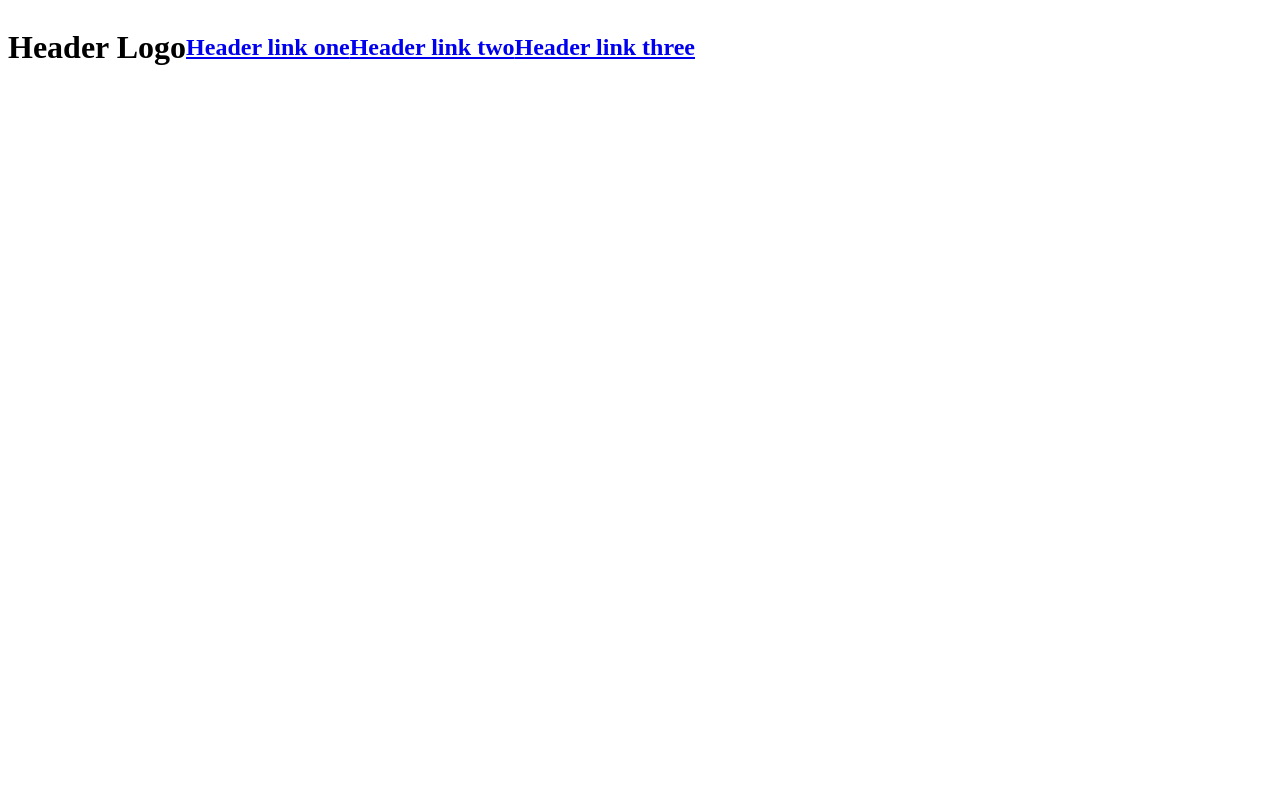
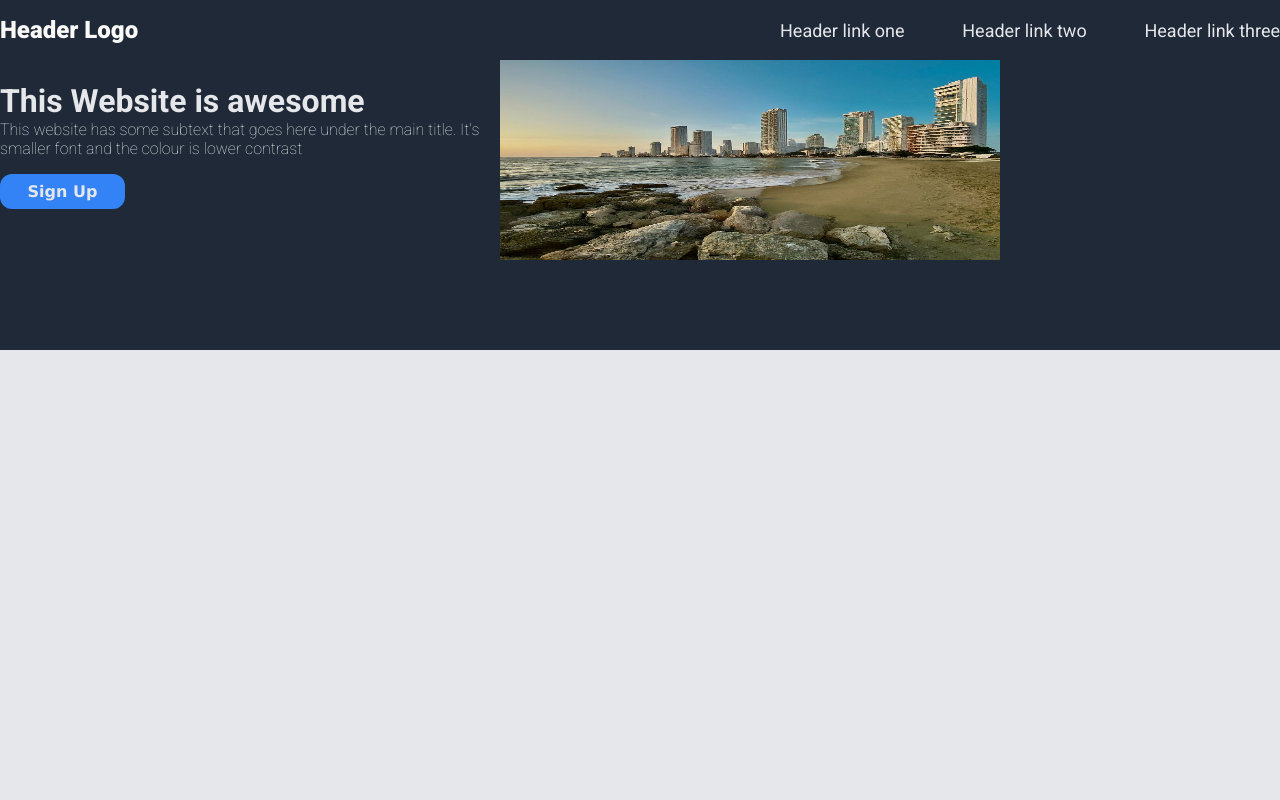
Before and after one commit to Jairo411/Odin-Project-Landing-Page, a plain HTML site: page index.html in a window 1280 px wide. Shown: the top 800 px of the page. Drawn offline with Linux system fonts and the light colour scheme; a web font is replaced by a local one.

Commit message:
Almost Finished building Top Half
Almost finished building top half of my landing page,
added an image, added a button and orginized my flex items as
best as I could in there containers.

```diff
--- a/index.html
+++ b/index.html
@@ -3,7 +3,7 @@
 
 <head lang="en">
     <title>Landing Page</title>
-    <link rel="stylesheet" href="style/style.css">
+    <link rel="stylesheet" href="resources/style.css">
     <meta charset="UTF-8">
     <meta name="author" content="Jairo Alberto Morelli Santamaria">
     <meta name="viewport" content="width=device-width, initial-scale=1.0">
@@ -12,10 +12,22 @@
 <body>
     <div class="topBack">
         <div class="topBar">
-            <h1>Header Logo</h1>
-            <h2><a href="#">Header link one</a></h2>
-            <h2><a href="#">Header link two</a></h2>
-            <h2><a href="#">Header link three</a></h2>
+            <h1 class="main-Logo">Header Logo</h1>
+            <div class="sideBar">
+                <h2 class="mini-link"><a href="#">Header link one</a></h2>
+                <h2 class="mini-link"><a href="#">Header link two</a></h2>
+                <h2 class="mini-link"><a href="#">Header link three</a></h2>
+            </div>
+        </div>
+        <div class="information Display">
+            <div class="signup-info">
+                <h1 class ="information Title">This Website is awesome</h1>
+                <p class ="information Para"> This website has some subtext that goes here under the main title. It's smaller font and the
+                    colour is lower contrast</p>
+                <button>Sign Up</button>
+            </div>
+            <img src="resources/bocagrande.jpeg" alt="Boca grande a neighbourhood in colombia" width="500" height="200">
+
         </div>
     </div>
     <div class="midBack">
--- /dev/null
+++ b/resources/font-file.css
@@ -0,0 +1 @@
+@import url('https://fonts.googleapis.com/css2?family=Danfo&family=Poetsen+One&family=Roboto:ital,wght@0,100;0,300;0,400;0,500;0,700;0,900;1,100;1,300;1,400;1,500;1,700;1,900&display=swap');
--- /dev/null
+++ b/resources/style.css
@@ -0,0 +1,104 @@
+@import url('https://fonts.googleapis.com/css2?family=Danfo&family=Poetsen+One&family=Roboto:ital,wght@0,100;0,300;0,400;0,500;0,700;0,900;1,100;1,300;1,400;1,500;1,700;1,900&display=swap');
+body{
+    display:flex;
+    flex-basis: 600px;
+    padding:0px;
+    margin:0px;
+    flex-direction: column;
+    font-family: "Roboto";
+    font-weight:  100;
+    font-style: normal;
+}
+.topBack
+{
+    flex-basis: 350px;
+    background-color: #1F2937;
+}
+.topBar
+{
+    display: flex;
+    align-items: center;
+    justify-content: space-between;
+    background-color: #1F2937;
+}
+
+.sideBar
+{
+    display: flex;
+    flex-basis: 500px;
+    align-items: center;
+    justify-content: space-between;
+}
+
+.topBack .topBar .main-Logo
+{
+    color: #F9FAF8;
+    font-size: 24px;
+    font-weight: 900;
+}
+
+a{
+    text-decoration: none;
+    text-decoration-line: none;
+    color:#E5E7EB;
+    font-size: 18px;
+    font-weight: 400;
+}
+
+/* In order to make the button more rounded
+    used the border-radius property in order to do so.
+*/
+
+/* Should look into maintaining some sort of standard button circle size
+    while also being able to be used in context will flexbox, so that it
+    adjust coordingly towards the changing of the viewport of the browser.*/
+
+button{
+    background-color: #3382F6;
+    color:#E5E7EB;
+    border-radius: 12px;
+    border:none;
+    width: 125px;
+    height:35px;
+    font-size: 16px;
+    font-family: 'Lucida Sans', 'Lucida Sans Regular', 'Lucida Grande', 'Lucida Sans Unicode', Geneva, Verdana, sans-serif;
+    font-weight: 900;
+}
+
+.mini-link{
+    font-size: 18px;
+}
+
+.topBack .information.Display
+{
+    display: flex;
+    color:#E5E7EB;
+}
+
+.topBack .information.Title
+{
+    margin-bottom: 0px;
+}
+
+.topBack .information.Para
+{
+    margin-top: 0px;
+}
+.signup-info
+{
+    display:flex;
+    flex-direction: column;
+    flex-basis: 500px;
+}
+
+.midBack
+{
+    flex: 1 1 1000px;
+    background-color: #E5E7EB;
+}
+
+.footer
+{
+    flex:1 1 80px;
+    background-color: #1F2937;
+}
```
Also changed, not shown: resources/bocagrande.jpeg (added).
